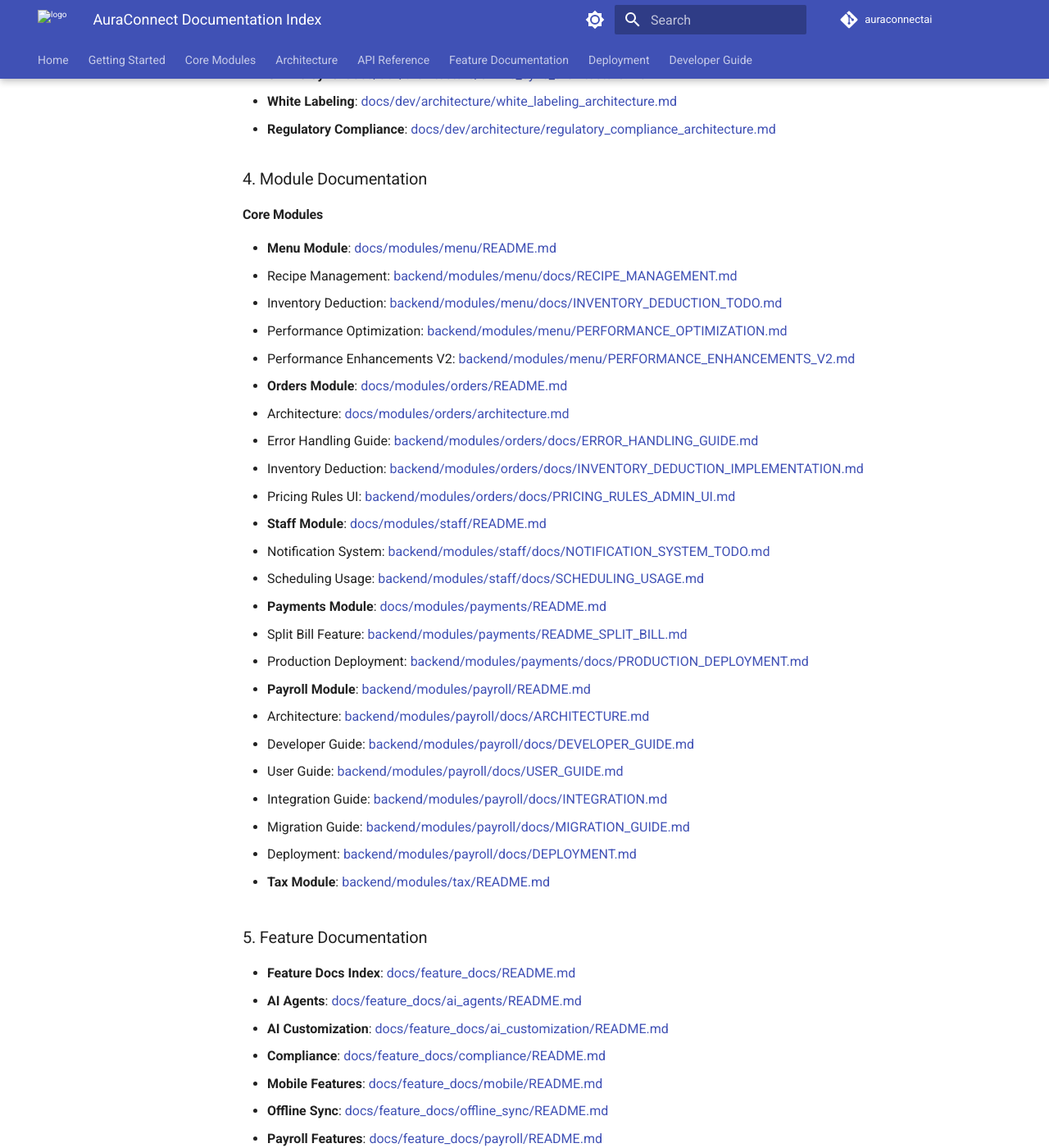
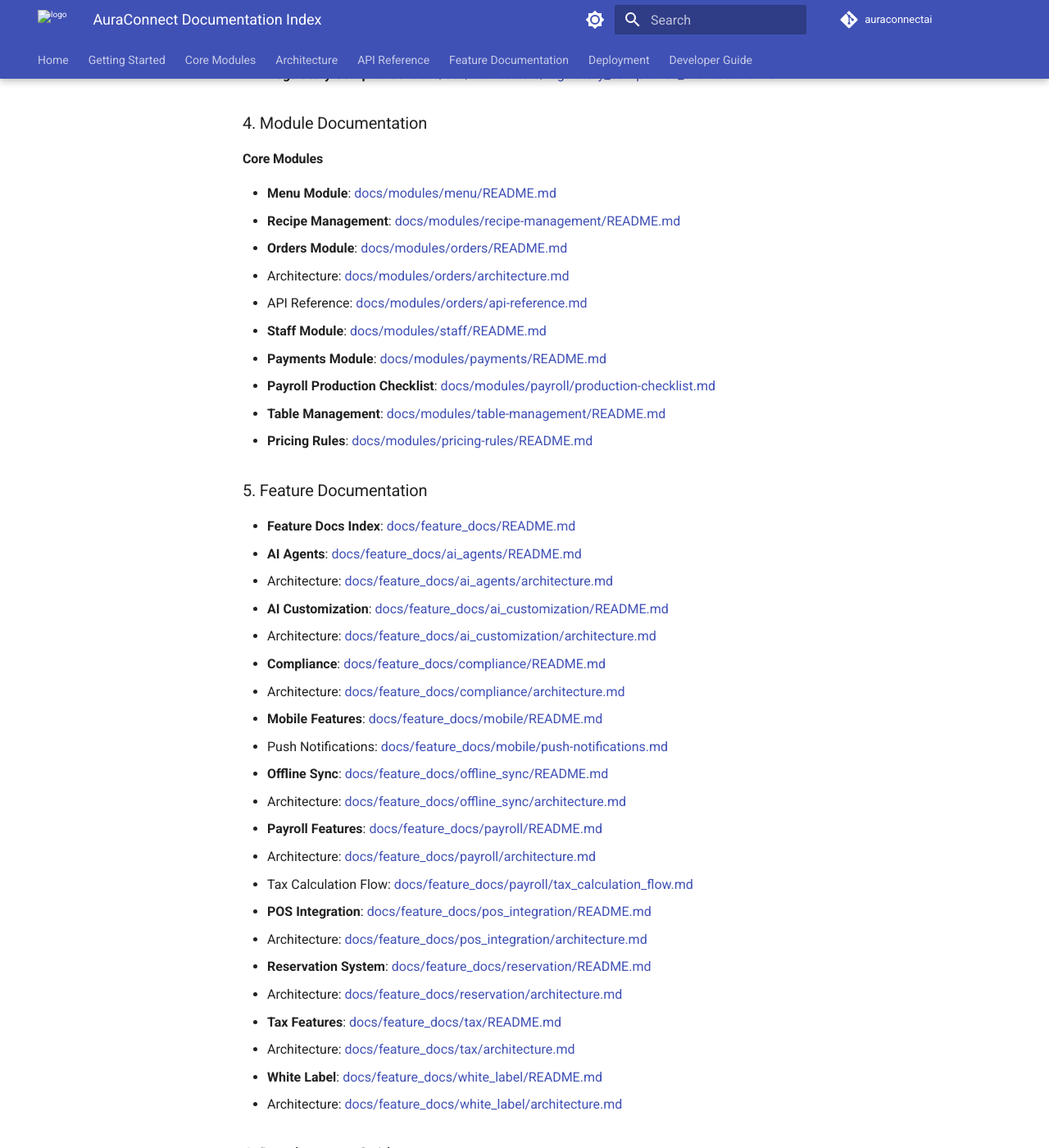
Before and after one commit to AuraTechWave/auraconnectai, an MkDocs documentation site: the page built from docs/DOCUMENTATION_INDEX.md, in a window 1280 px wide and 1400 px high, scrolled down 1433 px. Shown: the whole window at 82% size. Built offline with MkDocs 1.6.1 and Material for MkDocs 9.7.7, drawn with Linux system fonts in a browser that asks for light colours; comment, search, counter and statistics services are not loaded; the version menu is left out; some of the changed text lies outside the part shown.

Commit message:
Fix broken links in DOCUMENTATION_INDEX.md
- Removed all references to backend files outside docs directory
- Updated links to point to existing documentation files
- Cleaned up structure to only include accessible documentation
- This fixes MkDocs build errors due to broken links

```diff
--- a/docs/DOCUMENTATION_INDEX.md
+++ b/docs/DOCUMENTATION_INDEX.md
@@ -7,22 +7,20 @@
 ### 1. Core Documentation Hub
 - **Main Index**: [docs/index.md](./index.md)
 - **Documentation Index**: [docs/DOCUMENTATION_INDEX.md](./DOCUMENTATION_INDEX.md) (this file)
+- **Documentation Improvements Summary**: [docs/DOCUMENTATION_IMPROVEMENTS_SUMMARY.md](./DOCUMENTATION_IMPROVEMENTS_SUMMARY.md)
 
 ### 2. API Documentation
 
 #### General API Documentation
 - **API Overview**: [docs/api/README.md](./api/README.md)
+- **Complete API Reference**: [docs/api/COMPLETE_API_REFERENCE.md](./api/COMPLETE_API_REFERENCE.md)
+- **JavaScript SDK Examples**: [docs/api/examples/javascript.md](./api/examples/javascript.md)
 - **OpenAPI Specification**: Available at `/docs` and `/redoc` endpoints
 - **POS Sync Endpoints**: [docs/api/pos_sync_endpoints.md](./api/pos_sync_endpoints.md)
 - **POS Analytics Endpoints**: [docs/api/pos_analytics_endpoints.md](./api/pos_analytics_endpoints.md)
 
 #### Module-Specific API Documentation
 - **Orders API Reference**: [docs/modules/orders/api-reference.md](./modules/orders/api-reference.md)
-- **Payroll API**: [backend/modules/payroll/docs/API.md](../backend/modules/payroll/docs/API.md)
-- **Promotions API**: [backend/modules/promotions/docs/api_documentation.md](../backend/modules/promotions/docs/api_documentation.md)
-- **Staff Biometric API**: [backend/modules/staff/docs/BIOMETRIC_API.md](../backend/modules/staff/docs/BIOMETRIC_API.md)
-- **Staff Scheduling API**: [backend/modules/staff/docs/SCHEDULING_API.md](../backend/modules/staff/docs/SCHEDULING_API.md)
-- **Payment Refund API**: [backend/modules/payments/docs/REFUND_API.md](../backend/modules/payments/docs/REFUND_API.md)
 
 ### 3. Architecture Documentation
 
@@ -48,48 +46,40 @@
 
 #### Core Modules
 - **Menu Module**: [docs/modules/menu/README.md](./modules/menu/README.md)
-  - Recipe Management: [backend/modules/menu/docs/RECIPE_MANAGEMENT.md](../backend/modules/menu/docs/RECIPE_MANAGEMENT.md)
-  - Inventory Deduction: [backend/modules/menu/docs/INVENTORY_DEDUCTION_TODO.md](../backend/modules/menu/docs/INVENTORY_DEDUCTION_TODO.md)
-  - Performance Optimization: [backend/modules/menu/PERFORMANCE_OPTIMIZATION.md](../backend/modules/menu/PERFORMANCE_OPTIMIZATION.md)
-  - Performance Enhancements V2: [backend/modules/menu/PERFORMANCE_ENHANCEMENTS_V2.md](../backend/modules/menu/PERFORMANCE_ENHANCEMENTS_V2.md)
-
+- **Recipe Management**: [docs/modules/recipe-management/README.md](./modules/recipe-management/README.md)
 - **Orders Module**: [docs/modules/orders/README.md](./modules/orders/README.md)
   - Architecture: [docs/modules/orders/architecture.md](./modules/orders/architecture.md)
-  - Error Handling Guide: [backend/modules/orders/docs/ERROR_HANDLING_GUIDE.md](../backend/modules/orders/docs/ERROR_HANDLING_GUIDE.md)
-  - Inventory Deduction: [backend/modules/orders/docs/INVENTORY_DEDUCTION_IMPLEMENTATION.md](../backend/modules/orders/docs/INVENTORY_DEDUCTION_IMPLEMENTATION.md)
-  - Pricing Rules UI: [backend/modules/orders/docs/PRICING_RULES_ADMIN_UI.md](../backend/modules/orders/docs/PRICING_RULES_ADMIN_UI.md)
-
+  - API Reference: [docs/modules/orders/api-reference.md](./modules/orders/api-reference.md)
 - **Staff Module**: [docs/modules/staff/README.md](./modules/staff/README.md)
-  - Notification System: [backend/modules/staff/docs/NOTIFICATION_SYSTEM_TODO.md](../backend/modules/staff/docs/NOTIFICATION_SYSTEM_TODO.md)
-  - Scheduling Usage: [backend/modules/staff/docs/SCHEDULING_USAGE.md](../backend/modules/staff/docs/SCHEDULING_USAGE.md)
-
 - **Payments Module**: [docs/modules/payments/README.md](./modules/payments/README.md)
-  - Split Bill Feature: [backend/modules/payments/README_SPLIT_BILL.md](../backend/modules/payments/README_SPLIT_BILL.md)
-  - Production Deployment: [backend/modules/payments/docs/PRODUCTION_DEPLOYMENT.md](../backend/modules/payments/docs/PRODUCTION_DEPLOYMENT.md)
-
-- **Payroll Module**: [backend/modules/payroll/README.md](../backend/modules/payroll/README.md)
-  - Architecture: [backend/modules/payroll/docs/ARCHITECTURE.md](../backend/modules/payroll/docs/ARCHITECTURE.md)
-  - Developer Guide: [backend/modules/payroll/docs/DEVELOPER_GUIDE.md](../backend/modules/payroll/docs/DEVELOPER_GUIDE.md)
-  - User Guide: [backend/modules/payroll/docs/USER_GUIDE.md](../backend/modules/payroll/docs/USER_GUIDE.md)
-  - Integration Guide: [backend/modules/payroll/docs/INTEGRATION.md](../backend/modules/payroll/docs/INTEGRATION.md)
-  - Migration Guide: [backend/modules/payroll/docs/MIGRATION_GUIDE.md](../backend/modules/payroll/docs/MIGRATION_GUIDE.md)
-  - Deployment: [backend/modules/payroll/docs/DEPLOYMENT.md](../backend/modules/payroll/docs/DEPLOYMENT.md)
-
-- **Tax Module**: [backend/modules/tax/README.md](../backend/modules/tax/README.md)
+- **Payroll Production Checklist**: [docs/modules/payroll/production-checklist.md](./modules/payroll/production-checklist.md)
+- **Table Management**: [docs/modules/table-management/README.md](./modules/table-management/README.md)
+- **Pricing Rules**: [docs/modules/pricing-rules/README.md](./modules/pricing-rules/README.md)
 
 ### 5. Feature Documentation
 
 - **Feature Docs Index**: [docs/feature_docs/README.md](./feature_docs/README.md)
 - **AI Agents**: [docs/feature_docs/ai_agents/README.md](./feature_docs/ai_agents/README.md)
+  - Architecture: [docs/feature_docs/ai_agents/architecture.md](./feature_docs/ai_agents/architecture.md)
 - **AI Customization**: [docs/feature_docs/ai_customization/README.md](./feature_docs/ai_customization/README.md)
+  - Architecture: [docs/feature_docs/ai_customization/architecture.md](./feature_docs/ai_customization/architecture.md)
 - **Compliance**: [docs/feature_docs/compliance/README.md](./feature_docs/compliance/README.md)
+  - Architecture: [docs/feature_docs/compliance/architecture.md](./feature_docs/compliance/architecture.md)
 - **Mobile Features**: [docs/feature_docs/mobile/README.md](./feature_docs/mobile/README.md)
+  - Push Notifications: [docs/feature_docs/mobile/push-notifications.md](./feature_docs/mobile/push-notifications.md)
 - **Offline Sync**: [docs/feature_docs/offline_sync/README.md](./feature_docs/offline_sync/README.md)
+  - Architecture: [docs/feature_docs/offline_sync/architecture.md](./feature_docs/offline_sync/architecture.md)
 - **Payroll Features**: [docs/feature_docs/payroll/README.md](./feature_docs/payroll/README.md)
+  - Architecture: [docs/feature_docs/payroll/architecture.md](./feature_docs/payroll/architecture.md)
+  - Tax Calculation Flow: [docs/feature_docs/payroll/tax_calculation_flow.md](./feature_docs/payroll/tax_calculation_flow.md)
 - **POS Integration**: [docs/feature_docs/pos_integration/README.md](./feature_docs/pos_integration/README.md)
+  - Architecture: [docs/feature_docs/pos_integration/architecture.md](./feature_docs/pos_integration/architecture.md)
 - **Reservation System**: [docs/feature_docs/reservation/README.md](./feature_docs/reservation/README.md)
+  - Architecture: [docs/feature_docs/reservation/architecture.md](./feature_docs/reservation/architecture.md)
 - **Tax Features**: [docs/feature_docs/tax/README.md](./feature_docs/tax/README.md)
+  - Architecture: [docs/feature_docs/tax/architecture.md](./feature_docs/tax/architecture.md)
 - **White Label**: [docs/feature_docs/white_label/README.md](./feature_docs/white_label/README.md)
+  - Architecture: [docs/feature_docs/white_label/architecture.md](./feature_docs/white_label/architecture.md)
 
 ### 6. Development Guides
 
@@ -98,53 +88,23 @@
 - **Developer Personas**: [docs/guides/developer-personas.md](./guides/developer-personas.md)
 - **CI/CD Setup**: [docs/dev/CI_CD_SETUP.md](./dev/CI_CD_SETUP.md)
 - **Customer Web App Guide**: [docs/guides/customer-web-app.md](./guides/customer-web-app.md)
+- **Payroll Tax Developer Guide**: [docs/dev/payroll_tax_developer_guide.md](./dev/payroll_tax_developer_guide.md)
+
+### 7. Advanced Topics
+
+- **Menu Versioning Architecture**: [docs/guides/features/menu-versioning-architecture.md](./guides/features/menu-versioning-architecture.md)
 - **Menu Versioning Setup**: [docs/guides/features/menu-versioning-setup.md](./guides/features/menu-versioning-setup.md)
 - **Versioning API Guide**: [docs/guides/features/versioning-api-guide.md](./guides/features/versioning-api-guide.md)
 
-### 7. Test Documentation
-
-- **Menu RBAC Tests**: [backend/modules/menu/tests/README_RBAC_TESTS.md](../backend/modules/menu/tests/README_RBAC_TESTS.md)
-- **Orders Integration Tests**: [backend/modules/orders/tests/README_INTEGRATION_TESTS.md](../backend/modules/orders/tests/README_INTEGRATION_TESTS.md)
-- **Analytics Tests**: [backend/modules/analytics/tests/README.md](../backend/modules/analytics/tests/README.md)
-- **Payroll Tests**: [backend/modules/payroll/tests/README.md](../backend/modules/payroll/tests/README.md)
-
-### 8. Mobile Documentation
-
-- **Mobile App README**: [mobile/README.md](../mobile/README.md)
-- **Offline Sync Architecture**: [mobile/docs/OFFLINE_SYNC_ARCHITECTURE.md](../mobile/docs/OFFLINE_SYNC_ARCHITECTURE.md)
-- **Offline Sync Implementation**: [mobile/docs/offline-sync-implementation.md](../mobile/docs/offline-sync-implementation.md)
-- **Push Notifications**: [mobile/docs/push-notifications-implementation.md](../mobile/docs/push-notifications-implementation.md)
-
-### 9. Frontend Documentation
-
-- **Customer Web App**: [customer-web/README.md](../customer-web/README.md)
-- **Recipe Management UI**: [frontend/components/menu/RECIPE_MANAGEMENT_README.md](../frontend/components/menu/RECIPE_MANAGEMENT_README.md)
-
-### 10. Deployment & Operations
+### 8. Deployment & Operations
 
 - **Deployment Guide**: [docs/deployment/README.md](./deployment/README.md)
-- **Production Checklist**: [docs/modules/payroll/production-checklist.md](./modules/payroll/production-checklist.md)
-- **Migration Scripts**: [backend/scripts/migration/README.md](../backend/scripts/migration/README.md)
-
-### 11. Special Topics
-
-- **KDS UI Components**: [backend/modules/kds/docs/KDS_UI_COMPONENTS.md](../backend/modules/kds/docs/KDS_UI_COMPONENTS.md)
-- **Frontend Dashboard Requirements**: [backend/modules/insights/docs/FRONTEND_DASHBOARD_REQUIREMENTS.md](../backend/modules/insights/docs/FRONTEND_DASHBOARD_REQUIREMENTS.md)
-- **AI Assistant**: [backend/modules/analytics/docs/AI_ASSISTANT_README.md](../backend/modules/analytics/docs/AI_ASSISTANT_README.md)
-- **AI Recommendations**: [backend/modules/ai_recommendations/README.md](../backend/modules/ai_recommendations/README.md)
-
-### 12. Project Documentation
-
-- **Main README**: [README.md](../README.md)
-- **Simple README**: [README-simple.md](../README-simple.md)
-- **Scripts README**: [scripts/README.md](../scripts/README.md)
-- **Claude Instructions**: [CLAUDE.md](../CLAUDE.md)
 
 ## 📋 Documentation Standards
 
 ### File Naming Conventions
 - Use `README.md` for main module documentation
-- Use descriptive names with underscores (e.g., `API_DOCUMENTATION.md`)
+- Use descriptive names with hyphens (e.g., `api-reference.md`)
 - Place in appropriate directory based on scope
 
 ### Documentation Structure
@@ -160,36 +120,14 @@
 ### Markdown Standards
 - Use proper heading hierarchy (# for title, ## for main sections)
 - Include code blocks with language specification
-- Use tables for structured data
-- Add links to related documentation
+- Use relative links for internal documentation
 - Include diagrams where helpful
+- Keep line length reasonable for readability
 
-## 🔍 Finding Documentation
+## 🔍 Quick Links
 
-### By Feature
-Use the feature_docs directory for feature-specific documentation.
-
-### By Module
-Check the module's directory for its README and docs folder.
-
-### By Role
-- **Frontend Developer**: Check frontend/, customer-web/, and mobile/ directories
-- **Backend Developer**: Check backend/modules/ and docs/dev/
-- **DevOps**: Check docs/deployment/ and infrastructure documentation
-- **Product Manager**: Check feature_docs/ and high-level architecture docs
-
-## 📝 Contributing to Documentation
-
-When adding new documentation:
-1. Place it in the appropriate directory
-2. Update this index file
-3. Add links from related documents
-4. Follow the documentation standards above
-5. Include examples and use cases
-
-## 🔄 Documentation Maintenance
-
-- Review and update documentation with each feature release
-- Remove outdated documentation
-- Keep API documentation in sync with code
-- Maintain consistency across all documentation
+- **API Documentation**: [Complete API Reference](./api/COMPLETE_API_REFERENCE.md)
+- **Getting Started**: [Developer Guide](./guides/getting-started.md)
+- **Architecture Overview**: [System Architecture](./dev/architecture/global_architecture_overview.md)
+- **Module Documentation**: [Modules Overview](./modules/README.md)
+- **Feature Documentation**: [Features Overview](./feature_docs/README.md)
```
